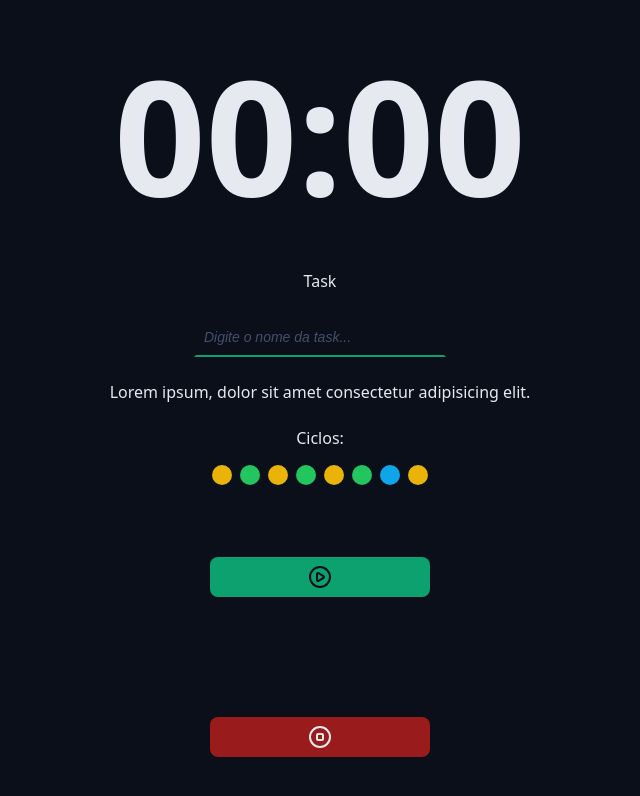
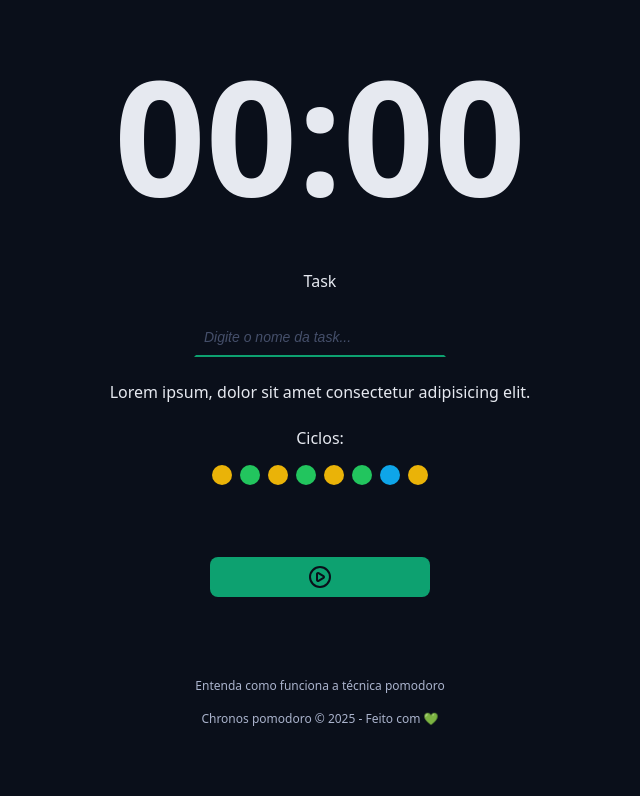
Before and after one commit to dhionathan01/chronosAPP, a React (Vite) app: page / in a window 1280 px wide. Shown: the part 314-1110 px from the top of the page, without its empty margins (320-960 px from the left). After the commit the page ends 1073 px from the top, so only its background shows below. Built offline with nearby package versions, Linux system fonts and the light colour scheme.

Commit message:
feat: :sparkles: Introduzindo footer na página e removendo o botão duplicado.

```diff
--- a/src/App.tsx
+++ b/src/App.tsx
@@ -1,6 +1,6 @@
 import './styles/theme.css';
 import './styles/global.css';
-import { Container, Logo, Menu, Contador, Cycles } from './components';
+import { Container, Logo, Menu, Contador, Cycles, Footer } from './components';
 import { DefaultInput } from './components/DefaultInput';
 import { DefaultButton } from './components/DefaultButton';
 import { PlayCircleIcon, StopCircleIcon } from 'lucide-react';
@@ -38,9 +38,11 @@
           </div>
           <div className='formRow'>
             <DefaultButton color='green' icon={<PlayCircleIcon />} />
-            <DefaultButton color='red' icon={<StopCircleIcon />} />
           </div>
         </form>
+      </Container>
+      <Container>
+        <Footer />
       </Container>
     </>
   );
--- /dev/null
+++ b/src/components/Footer/index.tsx
@@ -0,0 +1,11 @@
+import styles from './styles.module.css';
+export function Footer() {
+  return (
+    <footer className={styles.footer}>
+      <a href=''>Entenda como funciona a técnica pomodoro</a>
+      <a href=''>
+        Chronos pomodoro &copy; {new Date().getFullYear()} - Feito com 💚
+      </a>
+    </footer>
+  );
+}
--- /dev/null
+++ b/src/components/Footer/styles.module.css
@@ -0,0 +1,17 @@
+.footer {
+  display: flex;
+  flex-direction: column;
+  justify-content: center;
+  align-items: center;
+  gap: 1.6rem;
+}
+
+.footer a {
+  font-size: 1.2rem;
+  color: var(--text-muted);
+  text-decoration: none;
+}
+
+.footer a:hover {
+  text-decoration: underline;
+}
--- a/src/components/index.tsx
+++ b/src/components/index.tsx
@@ -4,5 +4,6 @@
 import { Menu } from './Menu';
 import { Contador } from './Contador';
 import { Cycles } from './Cycles';
+import { Footer } from './Footer';
 
-export { Container, Heading, Logo, Menu, Contador, Cycles };
+export { Container, Heading, Logo, Menu, Contador, Cycles, Footer };
```
